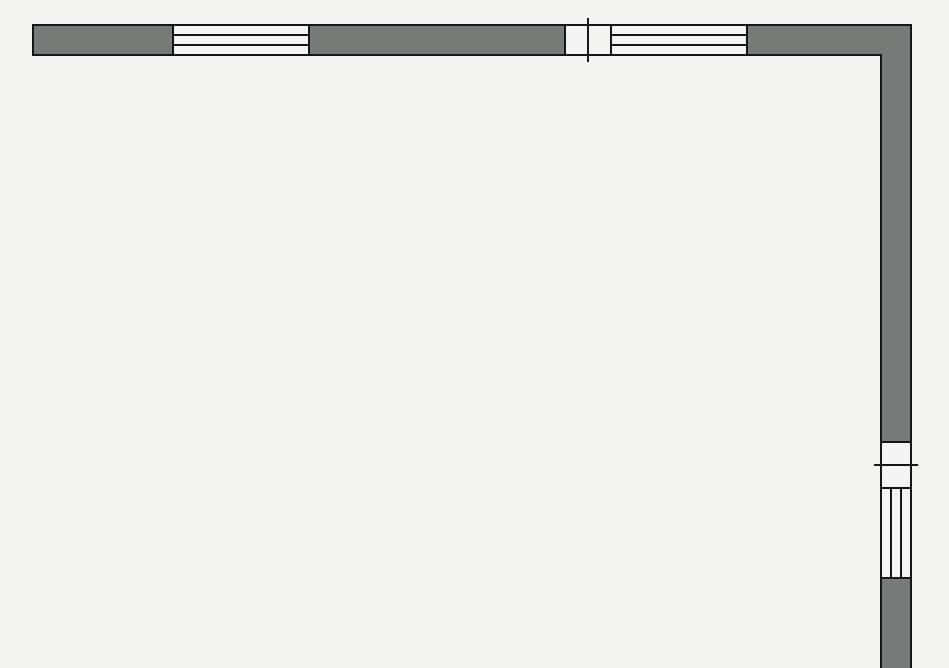
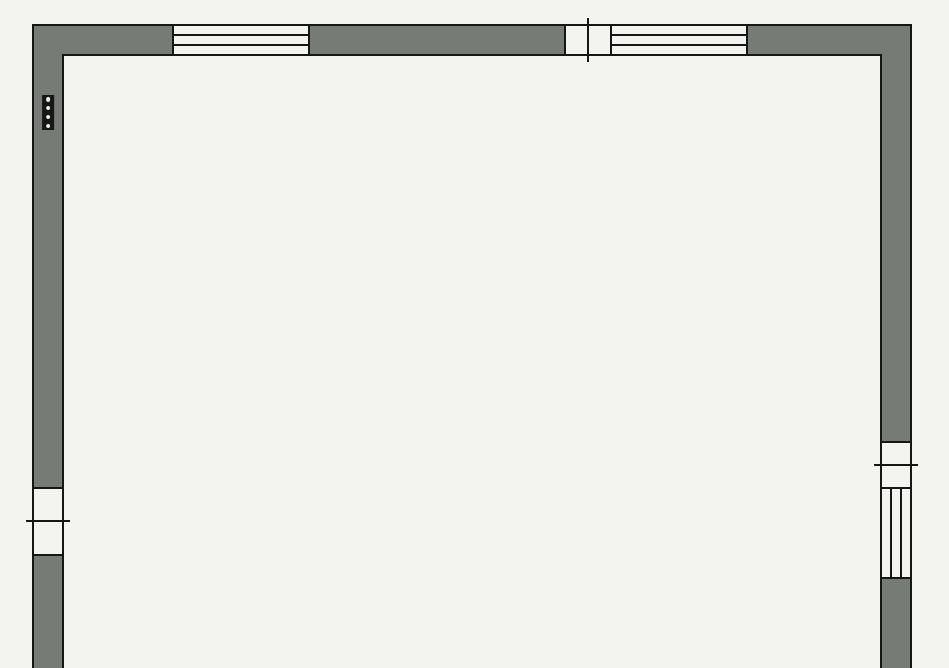
Before and after one commit to Alex-Nicalace/apartment-plan, a website built with Vite: page index.html in a window 1280 px wide. Shown: the part 90-758 px from the top of the page, without its empty margins (168-1117 px from the left). Built offline with nearby package versions, Linux system fonts and the light colour scheme.

Commit message:
feat: add air shaft to wall

```diff
--- a/index.html
+++ b/index.html
@@ -51,6 +51,23 @@
             class="wall wall_join_end wall_join-end-open_top floor-plan__wall"
             style="--wall-bottom: 0"
           ></div>
+          <div
+            class="wall wall_vertical wall_join_start wall_join-start-open_right wall_join_end wall_join-end-open_right floor-plan__wall"
+            style="--wall-left: 0"
+          >
+            <div
+              class="wall__door"
+              style="--position: 52.63%; --length: 7.89%"
+            ></div>
+            <div class="wall__air-shaft" style="--position: 7.89%">
+              <span></span>
+              <span></span>
+            </div>
+            <div class="wall__air-shaft" style="--position: 92%">
+              <span></span>
+              <span></span>
+            </div>
+          </div>
         </div>
       </section>
     </main>
--- a/src/styles/abstracts/_variables.scss
+++ b/src/styles/abstracts/_variables.scss
@@ -1,4 +1,7 @@
 @use '../abstracts/functions' as *;
+
+$wall-design-width: 19;
+$wall-design-length: 380;
 
 :root {
   --color-page: #f3f3f0;
--- a/src/styles/blocks/_wall.scss
+++ b/src/styles/blocks/_wall.scss
@@ -1,4 +1,5 @@
 @use '../abstracts/functions' as *;
+@use '../abstracts/variables' as *;
 
 .wall {
   position: relative;
@@ -6,6 +7,33 @@
   width: var(--wall-length, 100%);
   background-color: var(--color-wall-fill);
   border: var(--wall-border-size) solid var(--color-wall);
+
+  &__air-shaft {
+    display: flex;
+    position: absolute;
+    height: percent(8, $wall-design-width);
+    aspect-ratio: 3/1;
+    top: 50%;
+    left: var(--position);
+    transform: translateY(-50%);
+    background-color: var(--color-wall);
+
+    span {
+      flex: 1;
+      display: flex;
+      justify-content: space-around;
+      align-items: center;
+
+      &::before,
+      &::after {
+        content: '';
+        aspect-ratio: 1 / 1;
+        flex: 0 0 percent(2, 8);
+        border-radius: 50%;
+        background-color: var(--color-page);
+      }
+    }
+  }
 
   &__window,
   &__door {
@@ -57,7 +85,7 @@
     &::before {
       content: '';
       position: absolute;
-      height: percent(30, 19);
+      height: percent(30, $wall-design-width);
       width: var(--wall-border-size);
       background-color: var(--color-wall);
       left: 50%;
@@ -140,6 +168,7 @@
 
         &_end {
           &::after {
+            top: auto;
             bottom: var(--join-offset);
             left: var(--join-offset);
             border-top: none;
@@ -215,13 +244,33 @@
 
       &__door {
         &::before {
-          width: percent(30, 19);
+          width: percent(30, $wall-design-width);
           height: var(--wall-border-size);
           left: 0;
           top: 50%;
           transform: translate(-18%, -50%);
         }
       }
+
+      &__air-shaft {
+        width: percent(8, $wall-design-width);
+        height: auto;
+        aspect-ratio: 1/3;
+        left: 50%;
+        top: var(--position);
+        transform: translate(-50%, 0);
+        flex-direction: column;
+
+        span {
+          flex-direction: column;
+
+          &::before,
+          &::after {
+            flex: 0 0 percent(2, 8);
+            background-color: var(--color-page);
+          }
+        }
+      }
     }
   }
 }
```
